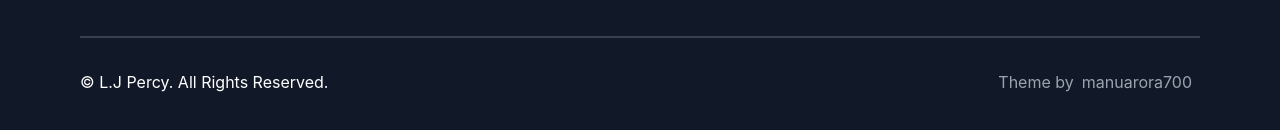
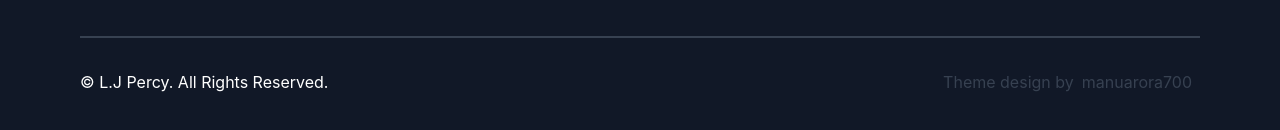
Before and after one commit to LukePercy/website, a Next.js app: page / in a window 1280 px wide. Shown: the part 1859-1989 px from the top of the page. Built offline with nearby package versions, Linux system fonts and the light colour scheme; no server answers.

Commit message:
footer tidy

```diff
--- a/components/Footer.js
+++ b/components/Footer.js
@@ -10,9 +10,9 @@ export default function Footer() {
           <div>
             <p>&copy; {userData.name}. All Rights Reserved.</p>
           </div>
-          <div className="space-x-4 flex flex-row items-center dark:text-gray-400">
+          <div className="space-x-4 flex flex-row items-center dark:text-gray-700">
             <p>
-              Theme by
+              Theme design by
               <div className="inline-block transform hover:scale-110 hover:-rotate-3 transition duration-300">
                 <a
                   className="hover:bg-purple-500 rounded-md px-2 py-1 hover:text-gray-50"
```
